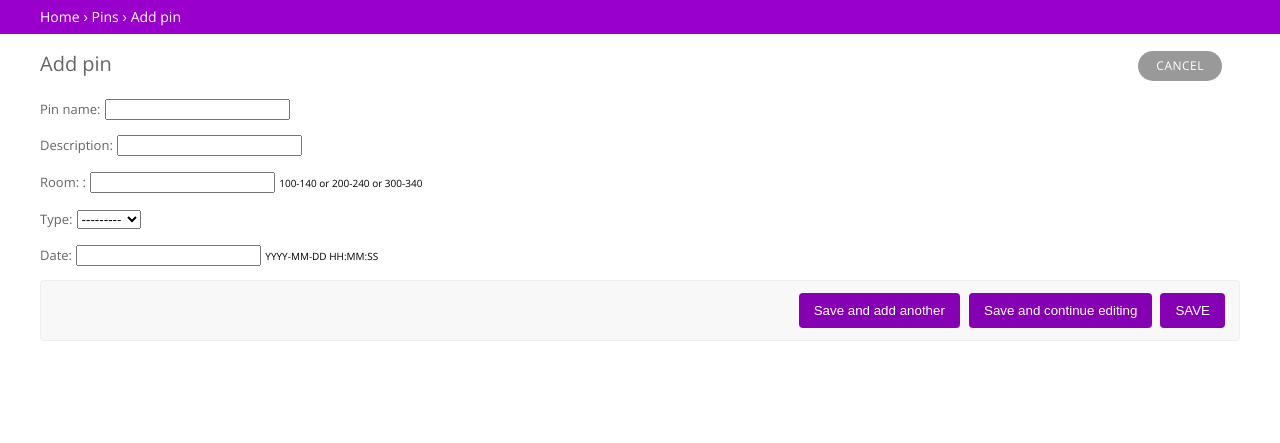
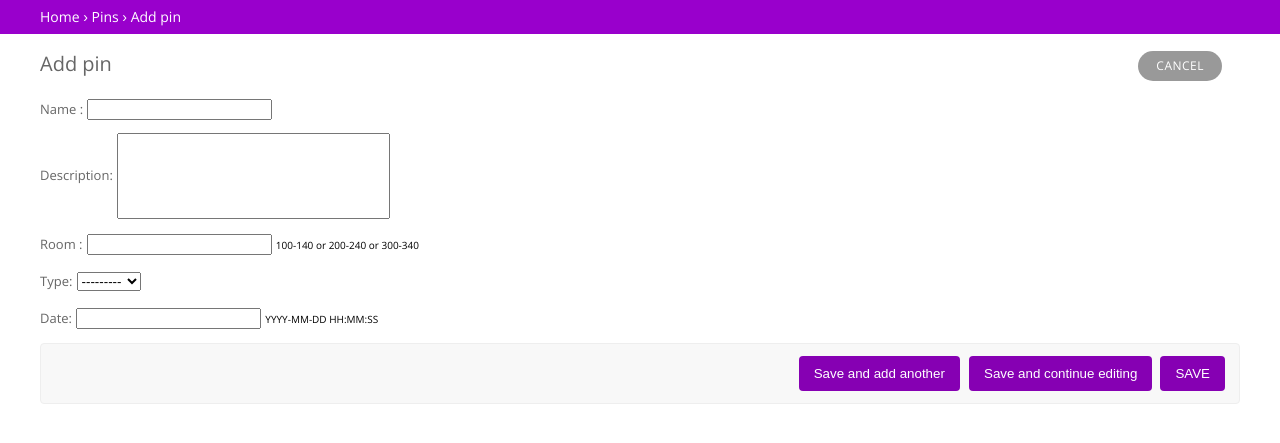
Before and after one commit to jbryant5/GarfieldWAY, a Django app: page /pins/create/ in a window 1280 px wide. Shown: the part 60-503 px from the top of the page. Run offline with Django 3.2, Linux system fonts and the light colour scheme.

Commit message:
finished reformatting create screen with forms added

```diff
--- a/pins/forms.py
+++ b/pins/forms.py
@@ -1,4 +1,5 @@
 from django import forms
+from django.forms import Textarea
 from .models import Pin
 from django.db import models
 from django.contrib.admin import widgets
@@ -9,7 +10,8 @@ class PinForm(forms.ModelForm):
         model = Pin
         exclude = ('pub_date',)
         labels = {
-            'pin_room': 'Room: ',
+            'pin_name': 'Name ',
+            'pin_room': 'Room ',
             'pin_description': 'Description',
             'pin_type': 'Type',
             'date': 'Date',
@@ -19,6 +21,9 @@ class PinForm(forms.ModelForm):
             'pin_room': '100-140 or 200-240 or 300-340',
             # 'pin_description': 'please keep descriptions concise',
         }
+        widgets = {
+            'pin_description': Textarea(),
+        }
 #         def __init__(self, *args, **kwargs):
 #            super(ShowForm, self).__init__(*args, **kwargs)
 #            self.fields['date'].widget = widgets.AdminSplitDateTime()
--- a/static/css/forms.css
+++ b/static/css/forms.css
@@ -34,6 +34,17 @@ span.helptext {
 
 }
 
+#pin_description {
+	vertical-align: middle;
+}
+
+#id_pin_description {
+	width: 20em;
+	height: 6em;
+	font-family: Arial, Helvetica, sans-serif;
+	resize: none;
+	vertical-align: middle;
+}
 
 /* FORM LABELS */
 
```
Also changed, not shown: pins/templates/pins/create.html (+0 -12 lines).
